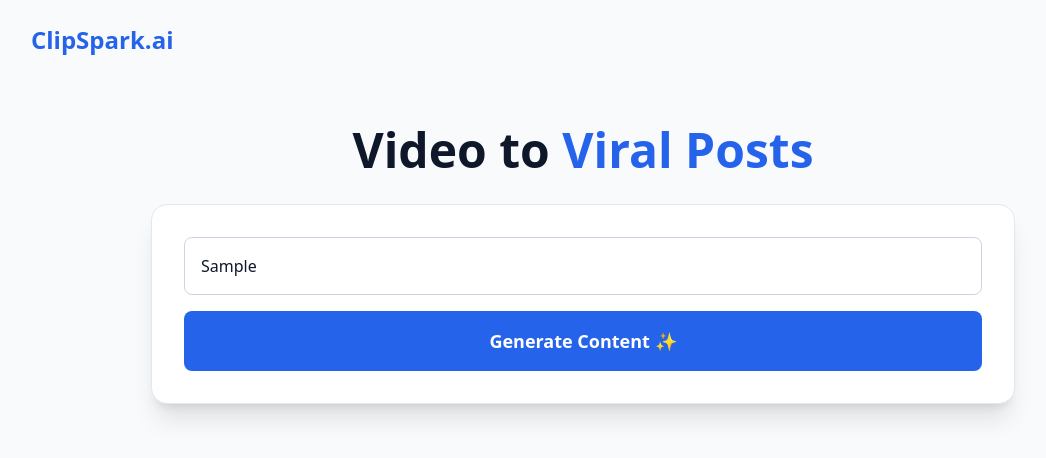
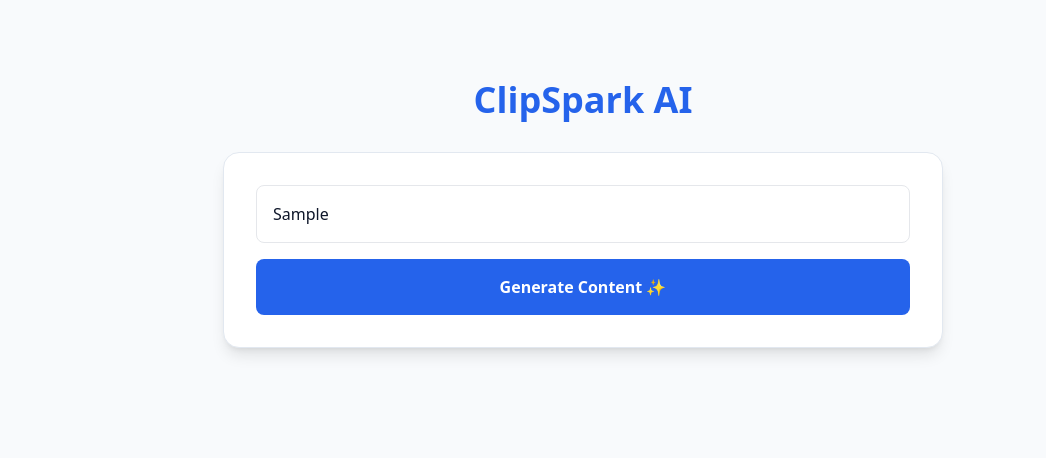
Before and after one commit to sunaychaudhary2209-netizen/clipspark, a website: page index.html in a window 1280 px wide. Both pictures are taken after typing "Sample" into the empty fields and a click on the button "Generate Content ✨". Shown: the whole page, without its empty margins (57-1103 px from the left). Drawn offline with nearby package versions, Linux system fonts and the light colour scheme.

Commit message:
Add files via upload

```diff
--- a/index.html
+++ b/index.html
@@ -3,93 +3,84 @@
 <head>
     <meta charset="UTF-8">
     <meta name="viewport" content="width=device-width, initial-scale=1.0">
-    <title>ClipSpark AI | Repurpose Content</title>
+    <title>ClipSpark AI</title>
     <script src="https://cdn.tailwindcss.com"></script>
     <style>
-        @keyframes progress {
-            0% { width: 0%; }
-            100% { width: 95%; }
-        }
+        @keyframes progress { 0% { width: 0%; } 100% { width: 95%; } }
         .animate-progress { animation: progress 20s ease-out forwards; }
     </style>
 </head>
-<body class="bg-slate-50 text-slate-900 font-sans">
-    <nav class="p-6 max-w-6xl mx-auto">
-        <h1 class="text-2xl font-bold text-blue-600">ClipSpark.ai</h1>
-    </nav>
+<body class="bg-slate-50 text-slate-900">
+    <div class="max-w-3xl mx-auto mt-20 px-6">
+        <h1 class="text-4xl font-bold text-blue-600 mb-8 text-center">ClipSpark AI</h1>
 
-    <header class="max-w-4xl mx-auto text-center mt-10 px-4 pb-20">
-        <h2 class="text-5xl font-extrabold mb-6 leading-tight">Video to <span class="text-blue-600">Viral Posts</span></h2>
+        <div class="bg-white p-8 rounded-2xl shadow-lg border border-slate-200">
+            <input type="text" id="videoUrl" placeholder="Paste YouTube link here..."
+                   class="w-full p-4 border rounded-lg mb-4 focus:ring-2 focus:ring-blue-500 outline-none">
 
-        <div class="bg-white p-8 rounded-2xl shadow-xl border border-slate-200">
-            <input type="text" id="videoUrl" placeholder="Paste YouTube link here..."
-                   class="w-full p-4 border border-slate-300 rounded-lg mb-4 focus:ring-2 focus:ring-blue-500 outline-none">
-
-            <div id="loadingBox" class="hidden mb-4 w-full bg-slate-200 rounded-full h-2 overflow-hidden">
-                <div id="progressBar" class="bg-blue-600 h-full w-0 transition-all duration-500"></div>
+            <div id="loadingBox" class="hidden mb-4 w-full bg-slate-100 rounded-full h-3 overflow-hidden">
+                <div id="progressBar" class="bg-blue-600 h-full w-0"></div>
             </div>
 
-            <button onclick="generate()" id="genBtn" class="w-full bg-blue-600 text-white py-4 rounded-lg font-bold text-lg hover:bg-blue-700 transition active:scale-[0.98]">
+            <button onclick="generate()" id="genBtn" class="w-full bg-blue-600 text-white py-4 rounded-lg font-bold hover:bg-blue-700 transition">
                 Generate Content ✨
             </button>
 
-            <div id="resultContainer" class="mt-8 text-left hidden">
+            <div id="resultContainer" class="mt-8 hidden">
                 <div class="flex justify-between items-center mb-2">
-                    <span class="text-sm font-bold text-slate-400 uppercase">Results</span>
-                    <button onclick="copyToClipboard()" id="copyBtn" class="text-sm bg-blue-50 text-blue-600 px-4 py-1 rounded-md font-semibold hover:bg-blue-100 transition">Copy All</button>
+                    <span class="text-xs font-bold text-slate-400 uppercase">AI Output</span>
+                    <button onclick="copyToClipboard()" id="copyBtn" class="text-sm text-blue-600 font-semibold hover:underline">Copy All</button>
                 </div>
-                <div id="output" class="p-6 bg-slate-50 rounded-xl border border-slate-200 whitespace-pre-wrap leading-relaxed text-slate-800 shadow-inner"></div>
+                <div id="output" class="p-6 bg-slate-50 rounded-xl border whitespace-pre-wrap text-slate-800"></div>
             </div>
         </div>
-    </header>
+    </div>
 
     <script>
         async function generate() {
-            const urlInput = document.getElementById('videoUrl');
+            const url = document.getElementById('videoUrl').value;
             const btn = document.getElementById('genBtn');
             const output = document.getElementById('output');
             const container = document.getElementById('resultContainer');
-            const loadingBox = document.getElementById('loadingBox');
+            const loading = document.getElementById('loadingBox');
             const bar = document.getElementById('progressBar');
 
-            if(!urlInput.value) return alert("Please paste a link!");
+            if(!url) return alert("Please paste a link!");
 
             btn.disabled = true;
-            btn.innerText = "AI is thinking...";
+            btn.innerText = "Processing...";
             container.classList.add('hidden');
-            loadingBox.classList.remove('hidden');
+            loading.classList.remove('hidden');
             bar.classList.add('animate-progress');
 
             try {
                 const response = await fetch('/api/generate.mjs', {
                     method: 'POST',
                     headers: { 'Content-Type': 'application/json' },
-                    body: JSON.stringify({ videoUrl: urlInput.value })
+                    body: JSON.stringify({ videoUrl: url })
                 });
 
                 const data = await response.json();
-                if (!response.ok) throw new Error(data.text || "Timeout Error");
+                if (!response.ok) throw new Error(data.text);
 
                 bar.classList.remove('animate-progress');
                 bar.style.width = "100%";
-
                 output.innerText = data.text;
                 container.classList.remove('hidden');
             } catch (err) {
-                alert("The video is too long or the AI timed out. Try another!");
+                alert("Error: " + err.message);
             } finally {
+                btn.disabled = false;
                 btn.innerText = "Generate Content ✨";
-                btn.disabled = false;
-                setTimeout(() => { loadingBox.classList.add('hidden'); bar.style.width = "0%"; }, 1000);
+                setTimeout(() => { loading.classList.add('hidden'); bar.style.width = "0%"; }, 1000);
             }
         }
 
         async function copyToClipboard() {
             const text = document.getElementById('output').innerText;
-            const btn = document.getElementById('copyBtn');
             await navigator.clipboard.writeText(text);
-            btn.innerText = "✅ Copied!";
-            setTimeout(() => btn.innerText = "Copy All", 2000);
+            document.getElementById('copyBtn').innerText = "✅ Copied!";
+            setTimeout(() => document.getElementById('copyBtn').innerText = "Copy All", 2000);
         }
     </script>
 </body>
```
